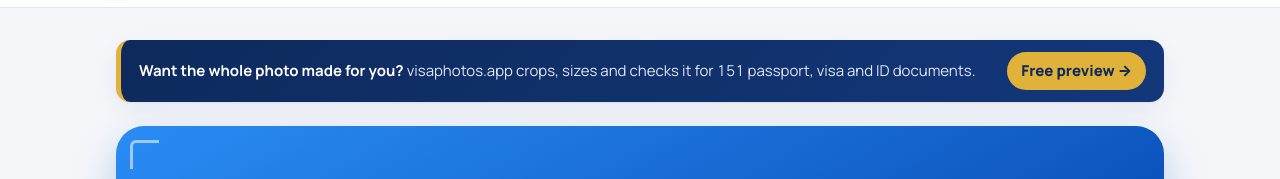
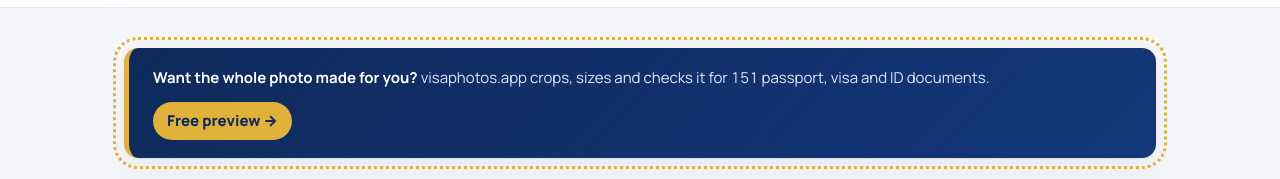
Before and after one commit to developeron29/passport-photo-tools, a plain HTML site: page index.html in a window 1280 px wide. Shown: the part 55-234 px from the top of the page. Drawn offline with Linux system fonts and the light colour scheme.

Commit message:
Top banner: more padding and a dotted gold box
Co-Authored-By: Claude Opus 5.5 <noreply@anthropic.com>

```diff
--- a/assets/style.css
+++ b/assets/style.css
@@ -204,7 +204,8 @@ footer { color: var(--ink-2); font-size: 14px; border-top: 1px solid var(--line)
 a.topcta {
   display: flex; align-items: center; justify-content: space-between; gap: 12px 20px; flex-wrap: wrap;
   background: linear-gradient(135deg, var(--navy), #13377a); color: #dfe7f7; text-decoration: none;
-  border-left: 5px solid var(--gold); border-radius: 14px; padding: 12px 18px; margin: 0 0 24px; font-size: 15px;
+  border-left: 5px solid var(--gold); border-radius: 14px; padding: 18px 24px; margin: 8px 8px 32px; font-size: 15px;
+  outline: 3px dotted var(--gold); outline-offset: 8px;
   box-shadow: var(--shadow);
 }
 a.topcta strong { color: #fff; }
```
